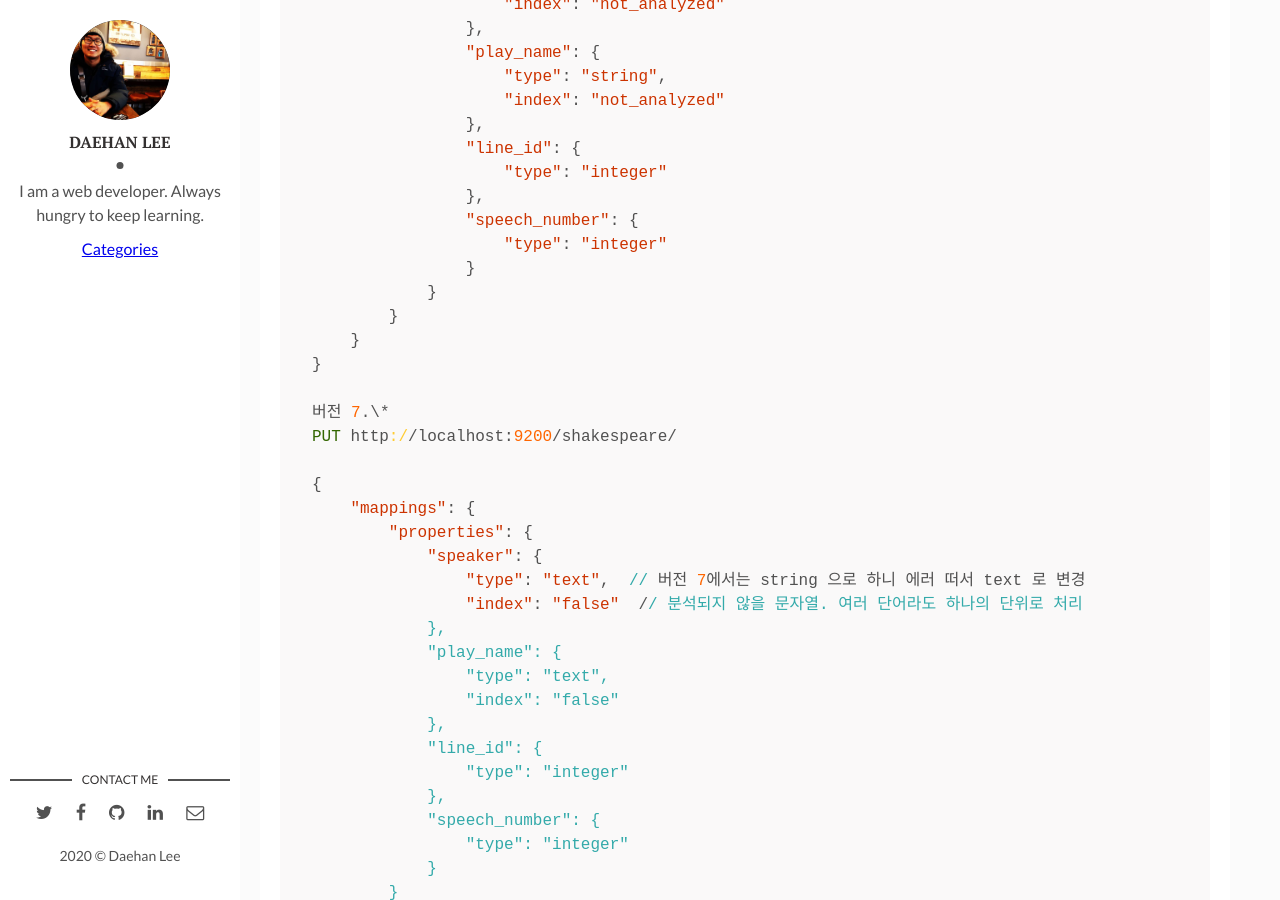
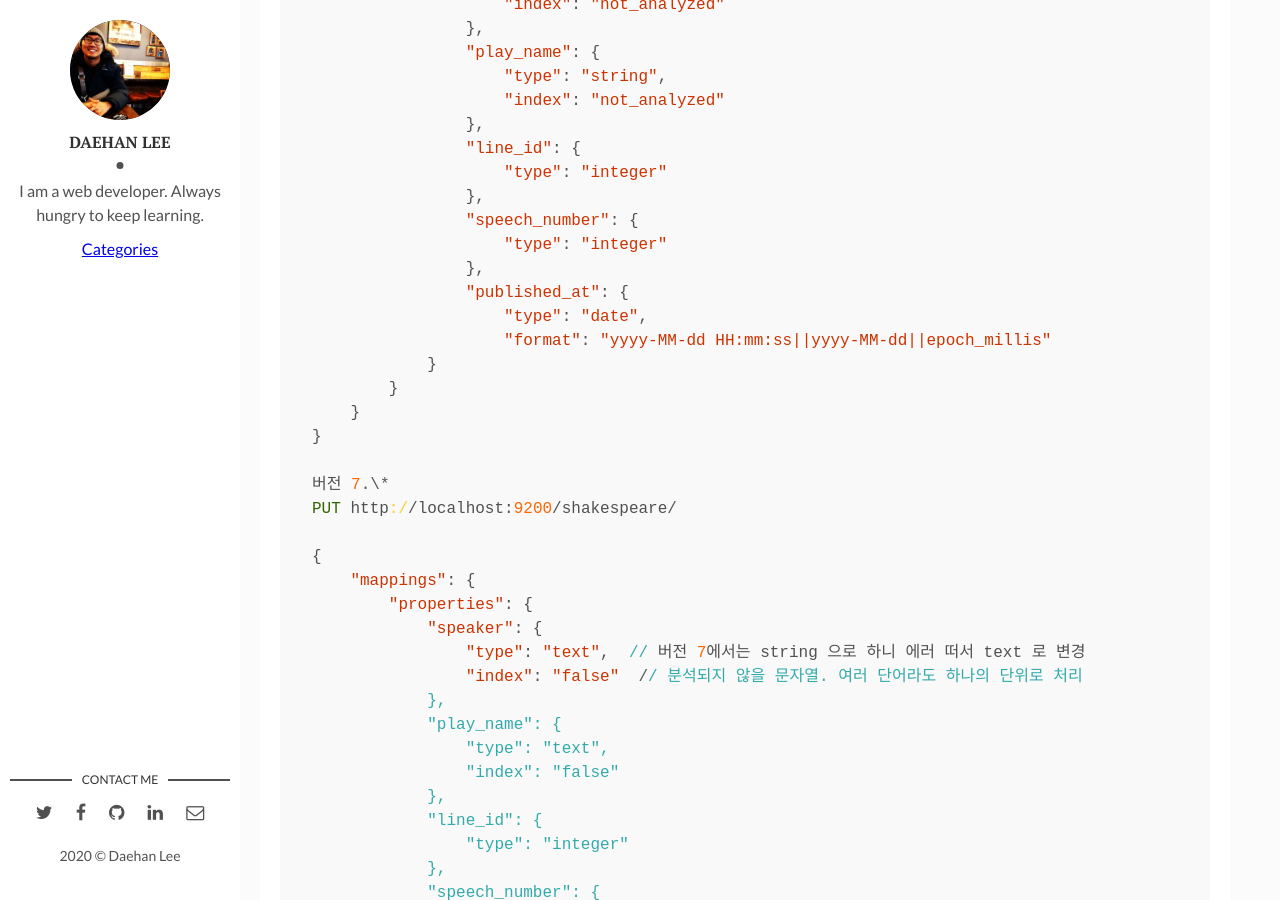
Before and after one commit to Foxlee1015/blog, a Jekyll site: the page built from _posts/2020-06-04-elasticsearch-mapping.markdown, in a window 1280 px wide and 900 px high, scrolled down 1222 px. Built offline with Jekyll 4.4.1, drawn with Linux system fonts in a browser that asks for light colours; comment, search, counter and statistics services are not loaded.

Commit message:
post: update mapping - date type format

```diff
--- a/_posts/2020-06-04-elasticsearch-mapping.markdown
+++ b/_posts/2020-06-04-elasticsearch-mapping.markdown
@@ -40,7 +40,10 @@ PUT http://localhost:9200/shakespeare
                 },
                 "speech_number": {
                     "type": "integer"
-                }
+                },
+                "published_at": {
+                    "type": "date",
+                    "format": "yyyy-MM-dd HH:mm:ss||yyyy-MM-dd||epoch_millis"
             }
         }
     }
```
